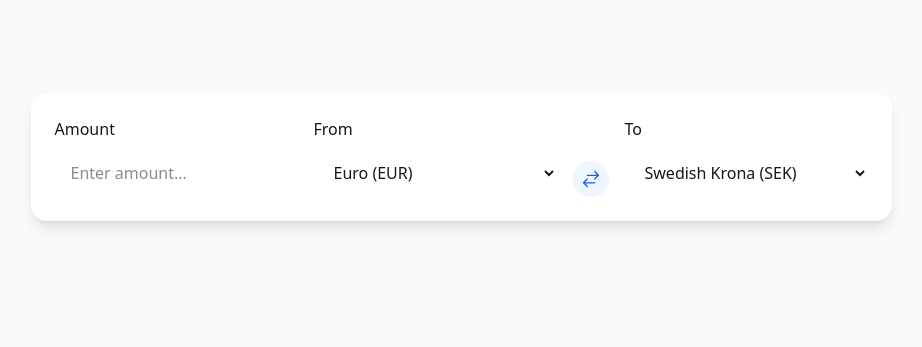
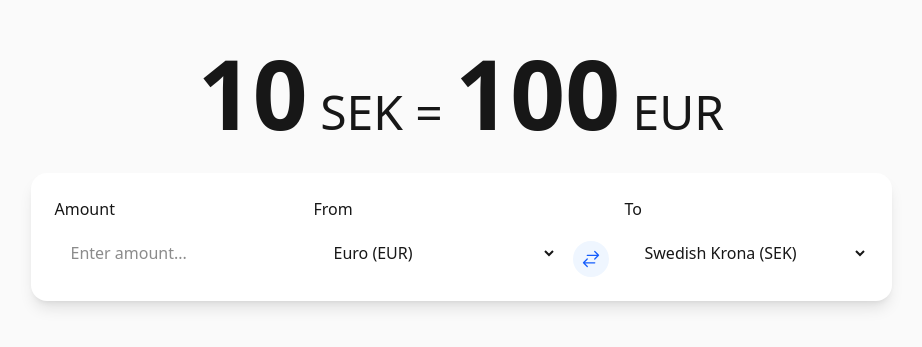
Before and after one commit to edvintopa/convertly, a React (Vite) app: page /#/ in a window 1280 px wide. Shown: the part 243-590 px from the top of the page, without its empty margins (179-1101 px from the left). Built offline with nearby package versions, Linux system fonts and the light colour scheme.

Commit message:
created result display component with hardcoded values

```diff
--- /dev/null
+++ b/src/components/ResultDisplay/ResultDisplay.jsx
@@ -0,0 +1,14 @@
+function ResultDisplay({ amount, fromCurrency, toCurrency, convertedAmount }) {
+    return (
+        <div className="text-center py-8">
+            <p className="text-5xl">
+                <span className="text-8xl font-bold">{amount}</span>{" "}
+                <span>{fromCurrency}</span> = {" "}
+                <span className="text-8xl font-bold">{convertedAmount}</span>{" "}
+                <span>{toCurrency}</span>
+            </p>
+        </div>
+    );
+}
+
+export default ResultDisplay;
--- a/src/pages/Home/Home.jsx
+++ b/src/pages/Home/Home.jsx
@@ -1,8 +1,14 @@
 import CurrencyConverterDock from "../../components/CurrencyConverterDock/CurrencyConverter"
+import ResultDisplay from "../../components/ResultDisplay/ResultDisplay"
 
 function Home() {
   return (
     <>
+        <ResultDisplay
+          amount={10}
+          fromCurrency={"SEK"}
+          toCurrency={"EUR"}
+          convertedAmount={100}/>
         <CurrencyConverterDock />
     </>
   )
```
